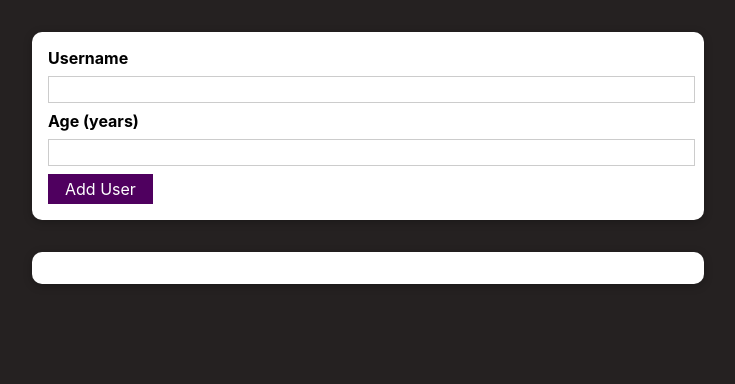
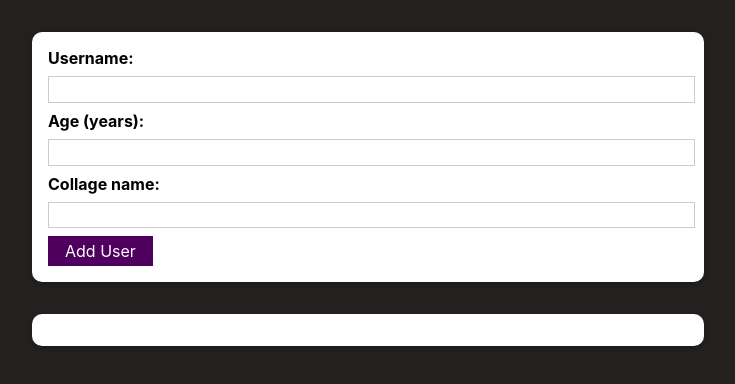
Before and after one commit to Thaheershaik6/React__Users_Age_Project, a React (Create React App) app: page / in a window 1280 px wide. Shown: the top 384 px of the page, without its empty margins (272-1007 px from the left). Built offline with nearby package versions, Linux system fonts and the light colour scheme.

Commit message:
Adding collage name input field

```diff
--- a/src/App.js
+++ b/src/App.js
@@ -8,9 +8,9 @@ function App() {
 
   const [usersList, setUsersList] = useState([]);
 
-  const addUserHandler = (uName, uAge) =>{
+  const addUserHandler = (uName, uAge, uCollage) =>{
       setUsersList((prevUSerList) => {
-        return [...prevUSerList, {id: Math.random().toString(), name: uName, age: uAge}];
+        return [...prevUSerList, {id: Math.random().toString(), name: uName, age: uAge, collage: uCollage}];
       });
   };
 
--- a/src/Components/Users/UserForm.js
+++ b/src/Components/Users/UserForm.js
@@ -9,21 +9,23 @@ import ErrorModal from "../UI/ErrorModal";
 const UserForm = (props) => {
   const nameInputRef = useRef();
   const ageInputRef = useRef();
+  const collageNameInputRef = useRef();
 
   const [error, setError] = useState();
 
   const newUserHandler = (event) => {
     event.preventDefault();
     const enteredName = nameInputRef.current.value;
-    const enteredUSerAge = ageInputRef.current.value;
-    if (enteredName.trim().length === 0 || enteredUSerAge.trim().length === 0) {
+    const enteredUserAge = ageInputRef.current.value;
+    const enteredCollageName = collageNameInputRef.current.value;
+    if (enteredName.trim().length === 0 || enteredUserAge.trim().length === 0 || enteredCollageName.trim().length === 0 ) {
       setError({
         title: "Invalid input",
         message: "please enter a valid name and age (non-empty values).",
       });
       return;
     }
-    if (+enteredUSerAge < 1) {
+    if (+enteredUserAge < 1) {
       //entered age converted string to number by adding + in front of enteredAge
       setError({
         title: "Invalid age",
@@ -31,9 +33,10 @@ const UserForm = (props) => {
       });
       return;
     }
-    props.onAddUser(enteredName, enteredUSerAge);
+    props.onAddUser(enteredName, enteredUserAge, enteredCollageName);
     nameInputRef.current.value = '';
     ageInputRef.current.value = '';
+    collageNameInputRef.current.value = '';
   };
 
   const errorHandler = () => {
@@ -53,17 +56,24 @@ const UserForm = (props) => {
       <Card className={classes.input}>
         <form onSubmit={newUserHandler}>
           <div>
-            <label>Username</label>
+            <label>Username:</label>
             <input
               type="text"
               ref={nameInputRef}
             />
           </div>
           <div>
-            <label>Age (years)</label>
+            <label>Age (years):</label>
             <input
               type="number"
               ref={ageInputRef}
+            />
+          </div>
+          <div>
+            <label>Collage name:</label>
+            <input
+              type="text"
+              ref={collageNameInputRef}
             />
           </div>
           <Button type="submit">Add User</Button>
--- a/src/Components/Users/UsersList.js
+++ b/src/Components/Users/UsersList.js
@@ -8,7 +8,7 @@ const UsersList = (props) => {
       <ul>
         {props.users.map((user) => (
           <li key={user.id}>
-            {user.name} ({user.age} years old)
+            {user.name} ({user.age} years old),    Collage name - {user.collage}
           </li>
         ))}
       </ul>
```
